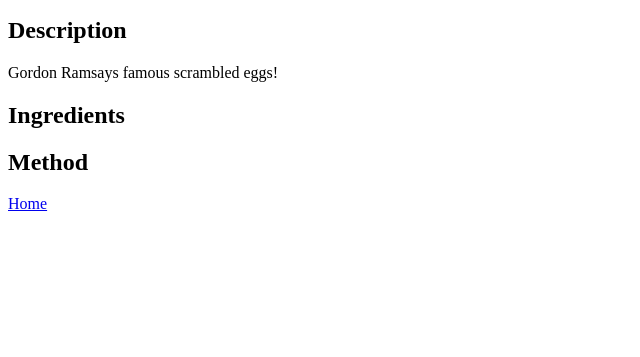
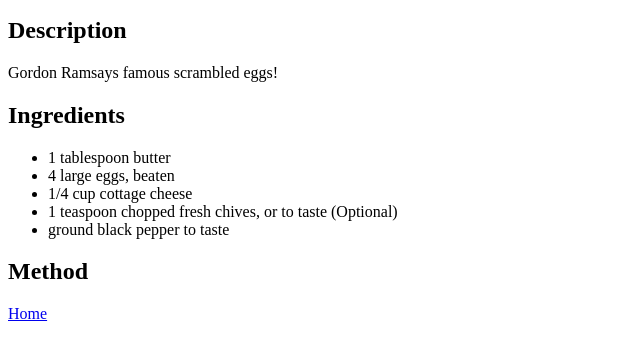
Before and after one commit to hehirm/top-project-recipes, a plain HTML site: page recipes/scrambledeggs.html in a window 1280 px wide. Shown: the part 101-458 px from the top of the page, without its empty margins (0-640 px from the left). Drawn offline with Linux system fonts and the light colour scheme.

Commit message:
Add ingredients list to scrambled eggs recipe

```diff
--- a/recipes/scrambledeggs.html
+++ b/recipes/scrambledeggs.html
@@ -12,7 +12,12 @@
     <p>Gordon Ramsays famous scrambled eggs!</p>
     <h2>Ingredients</h2>
     <ul>
-  </ul>
+      <li>1 tablespoon butter</li>
+      <li>4 large eggs, beaten</li>
+      <li>1/4 cup cottage cheese</li>
+      <li>1 teaspoon chopped fresh chives, or to taste (Optional)</li>
+      <li>ground black pepper to taste</li>
+    </ul>
     <h2>Method</h2>
     <ol>
     </ol>
```
